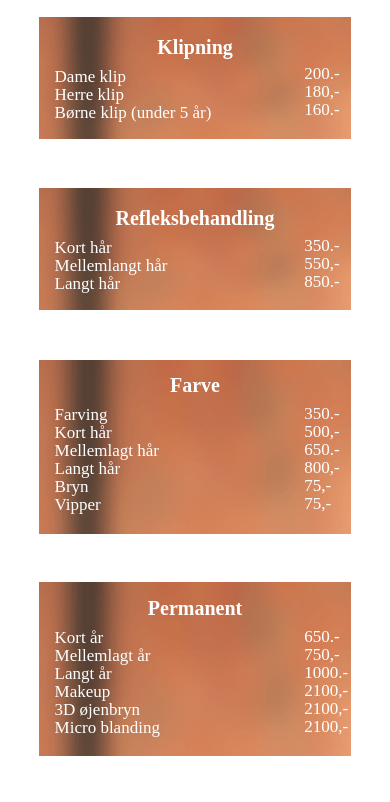
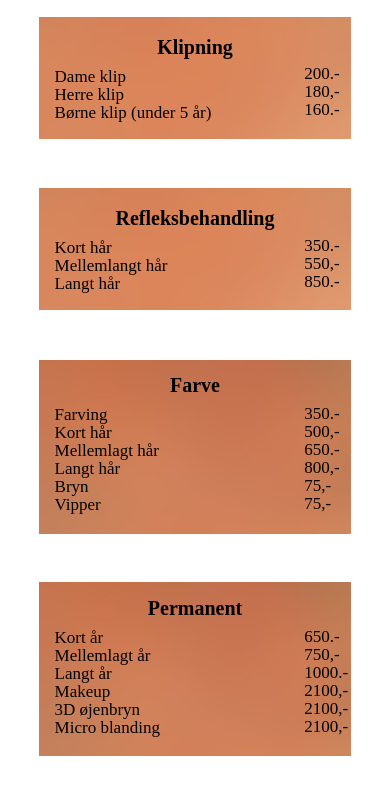
Before and after one commit to Maxgaasvig/pardis, a plain HTML site: page priser.html in a window 390 px wide. Shown: the part 177-979 px from the top of the page. Drawn offline with Linux system fonts and the light colour scheme.

Commit message:
Priser mobile sort tekst

```diff
--- a/css/style.css
+++ b/css/style.css
@@ -275,7 +275,7 @@ nav {
     width: 100%;
     position: relative;
     margin-top: -40%;
-    color: white
+    color: black
 }
 
 .text-content h2 {
@@ -293,7 +293,7 @@ nav {
     margin-top: -18%;
     margin-left: 85%;
     line-height: 1px;
-    color: white;
+    color: black;
 }
 
 .farve-content .text-content {
--- a/priser.html
+++ b/priser.html
@@ -41,7 +41,7 @@
     <img id="desktoppriser" src="images/priserdesktop.jpg" alt="billed af blured sten">
     <img id="tabletpriser" src="images/prisertablet.jpg" alt= "billed af blured sten">
     <div class=klip-content>
-        <img class="mobilepriser" src="images/bluredsten.png" alt="billede af blured sten">
+        <img class="mobilepriser" src="images/bluredsten.jpg" alt="billede af blured sten">
         <div class="text-content">
             <h2> Klipning</h2>
             <p>Dame klip</p>
@@ -56,7 +56,7 @@
     </div>
     <!-- div tags with paragrahps -->
     <div class=refleks-content>
-        <img class="mobilepriser" src="images/bluredsten.png" alt="billede af blured sten">
+        <img class="mobilepriser" src="images/bluredsten.jpg" alt="billede af blured sten">
         <div class="text-content">
             <h2>Refleksbehandling</h2>
             <p>Kort hår</p>
@@ -72,7 +72,7 @@
 
 
     <div class=farve-content>
-        <img class="mobilepriser" src="images/bluredsten2.png" alt="billede af blured sten">
+        <img class="mobilepriser" src="images/bluredsten2.jpg" alt="billede af blured sten">
         <div class="text-content">
             <h2>Farve</h2>
             <p>Farving</p>
@@ -93,7 +93,7 @@
     </div>
 
     <div class=permanent-content>
-        <img class="mobilepriser" src="images/bluredsten2.png" alt="billede af blured sten">
+        <img class="mobilepriser" src="images/bluredsten2.jpg" alt="billede af blured sten">
         <div class="text-content">
             <h2>Permanent</h2>
             <p>Kort år</p>
```
Also changed, not shown: images/bluredsten.jpg (added), images/bluredsten2.jpg (added).
